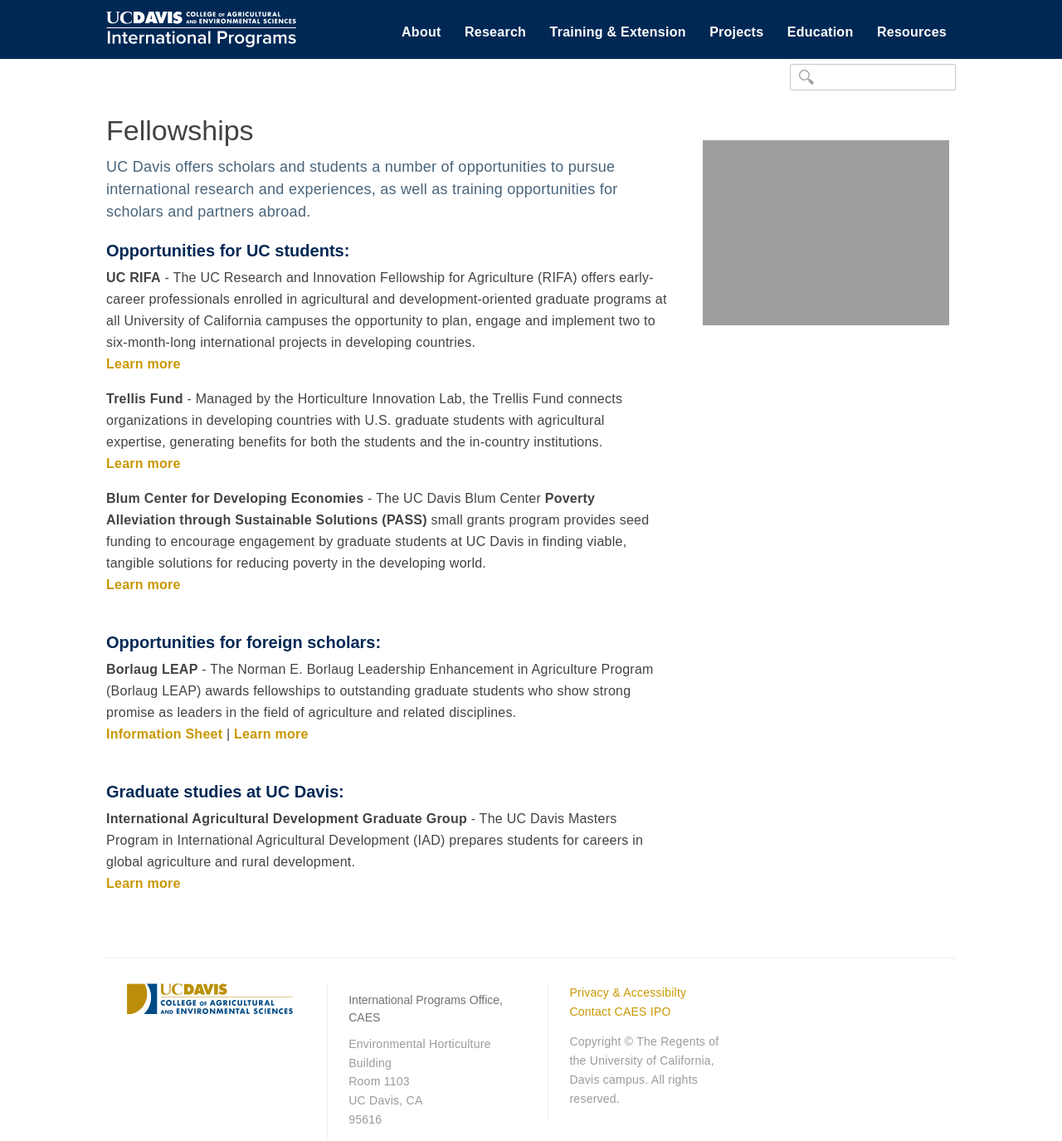
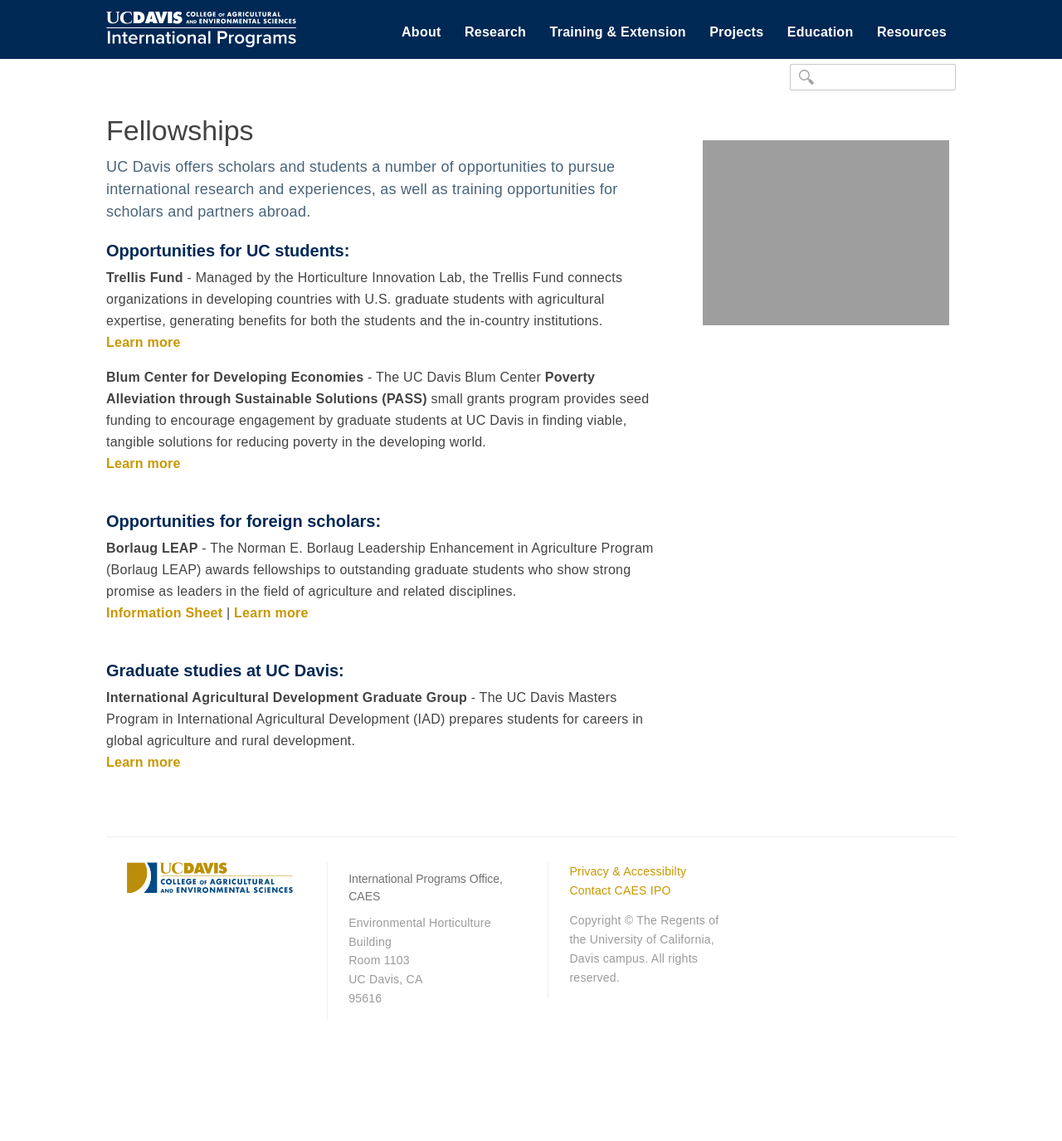
Before and after one commit to ucdavis/ip, a Jekyll site: the page built from scholars-and-students/index.html, in a window 1280 px wide. Shown: the whole page at 83% size. Built offline with Jekyll 4.4.1, drawn with Linux system fonts in a browser that asks for light colours; nearby versions of some CDN libraries; after the commit the page ends 1229 px from its top, so only the background shows below that.

Commit message:
removing paragraph

```diff
--- a/scholars-and-students/index.html
+++ b/scholars-and-students/index.html
@@ -10,8 +10,6 @@
     <p class="lead">UC Davis offers scholars and students a number of opportunities to pursue international research and experiences, as well as training opportunities for scholars and partners abroad.</p>
 
     <h3>Opportunities for UC students:</h3>
-
-    <p><b>UC RIFA</b> - The UC Research and Innovation Fellowship for Agriculture (RIFA) offers early-career professionals enrolled in agricultural and development-oriented graduate programs at all University of California campuses the opportunity to plan, engage and implement two to six-month-long international projects in developing countries. <br><a class="learnmore" href="/scholars-and-students/RIFA">Learn more</a></p>
 
     <p><b>Trellis Fund</b> - Managed by the Horticulture Innovation Lab, the Trellis Fund connects organizations in developing countries with U.S. graduate students with agricultural expertise, generating benefits for both the students and the in-country institutions. <br> <a class="learnmore" href="http://horticulture.ucdavis.edu/main/trellis.html" target="_blank">Learn more</a></p>
 
```
Also changed, not shown: 1 other file.
